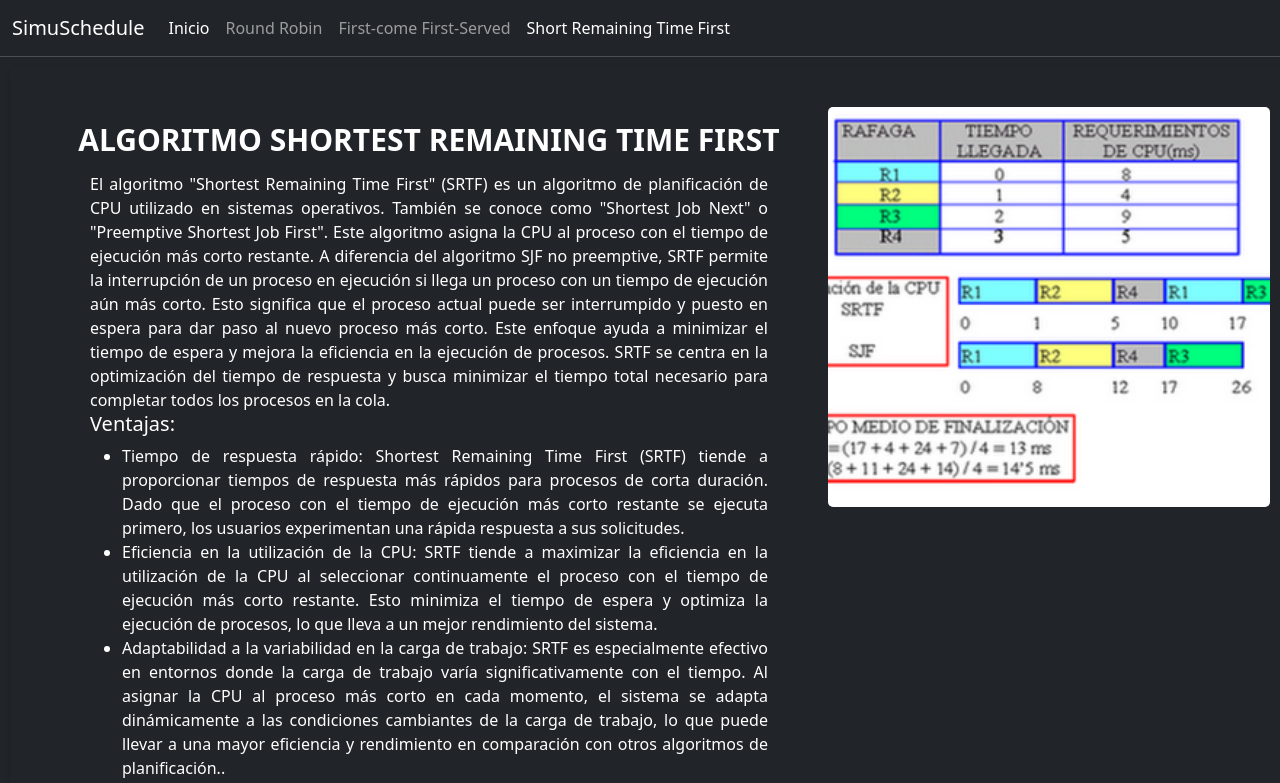
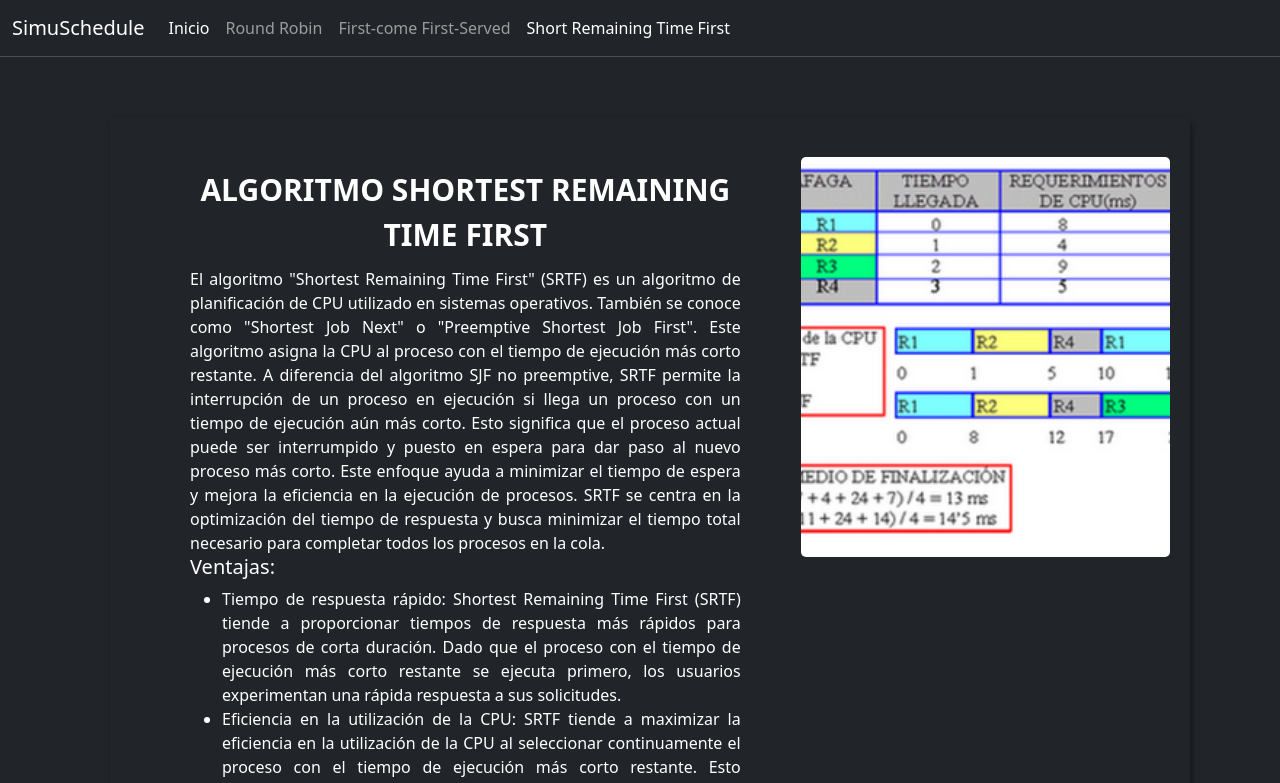
Before and after one commit to pilicorredor/algoritmos-procesos, a React (Create React App) app: page /algoritmos-procesos/SRTF in a window 1280 px wide. Shown: the top 783 px of the page. Built offline with nearby package versions, Linux system fonts and the light colour scheme.

Commit message:
Complete!!! We are the champions...

```diff
--- a/src/pages/algorithm-SRTF/styles.css
+++ b/src/pages/algorithm-SRTF/styles.css
@@ -0,0 +1,4 @@
+.srtfCardContainer{
+    width: 100% !important;
+    padding: 50px 100px !important;
+}
```
